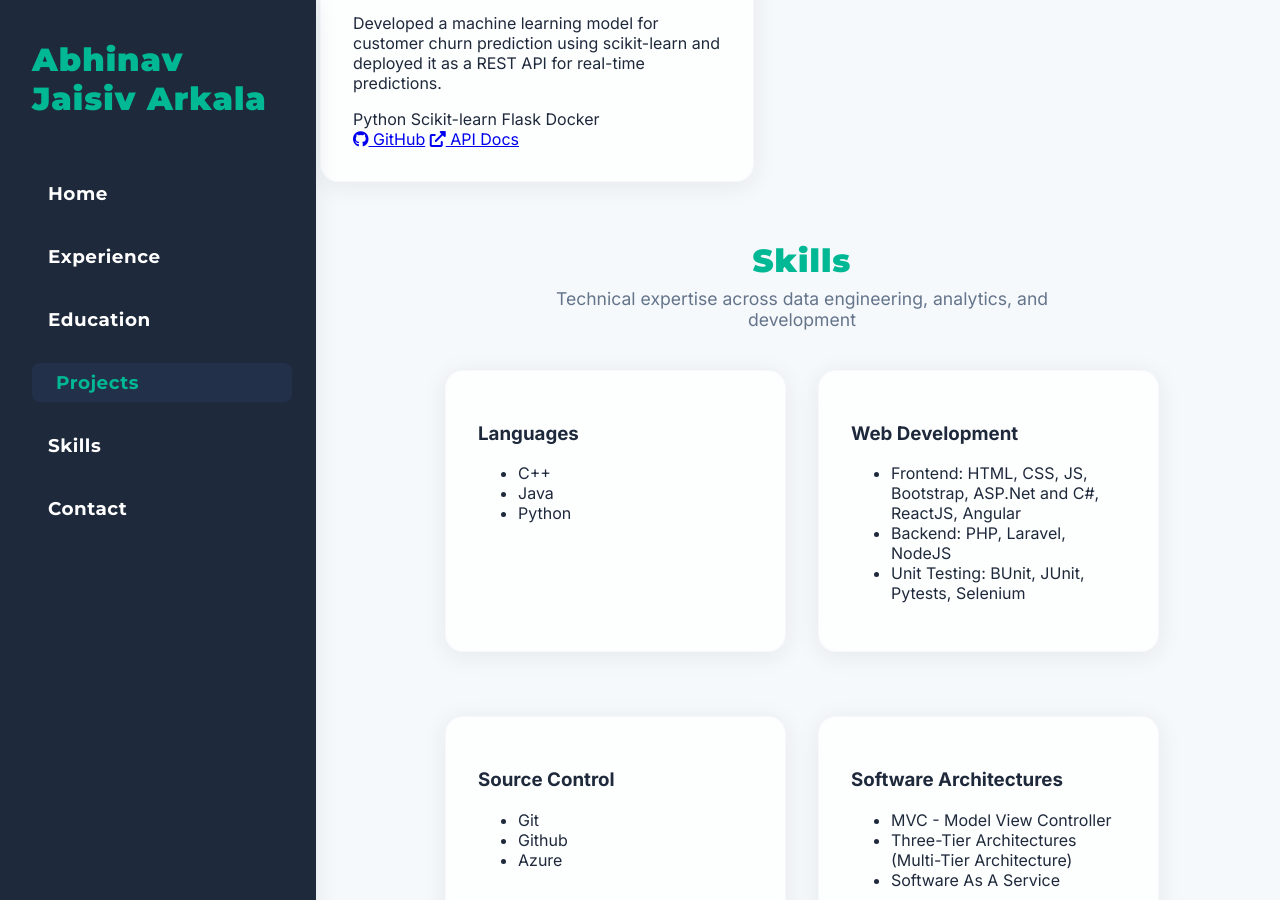
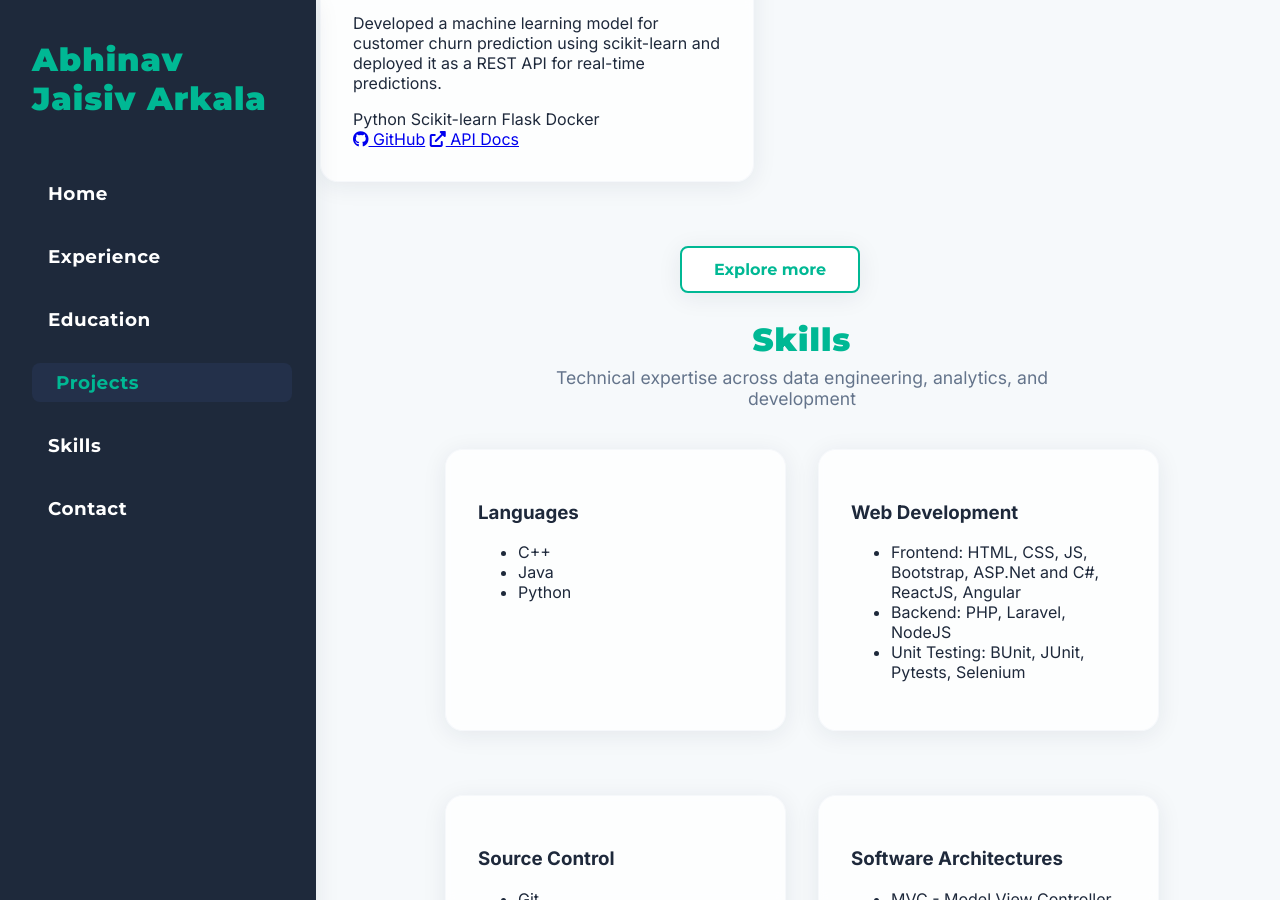
Before and after one commit to AAJaisiv/github.io, a Jekyll site: the page built from index.html, in a window 1280 px wide and 900 px high, scrolled down 2774 px. Built offline with Jekyll 4.4.1, drawn with Linux system fonts in a browser that asks for light colours.

Commit message:
Update index.html

```diff
--- a/index.html
+++ b/index.html
@@ -251,6 +251,9 @@ title:
                         </div>
                     </div>
                 </div>
+                <div style="text-align: center; margin-top: 2rem;">
+                    <a href="https://github.com/AAJaisiv" class="btn btn-secondary" target="_blank">Explore more</a>
+                </div>
             </div>
         </section>
 
```
